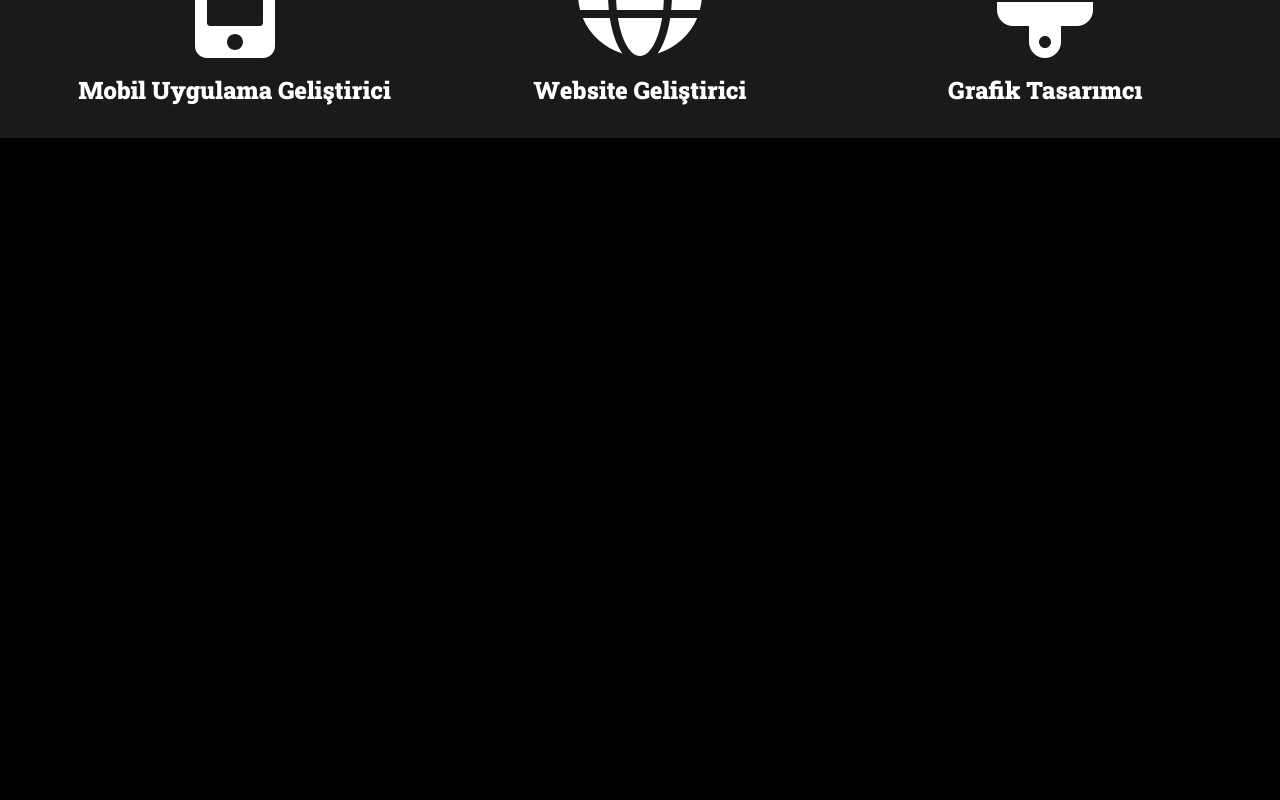
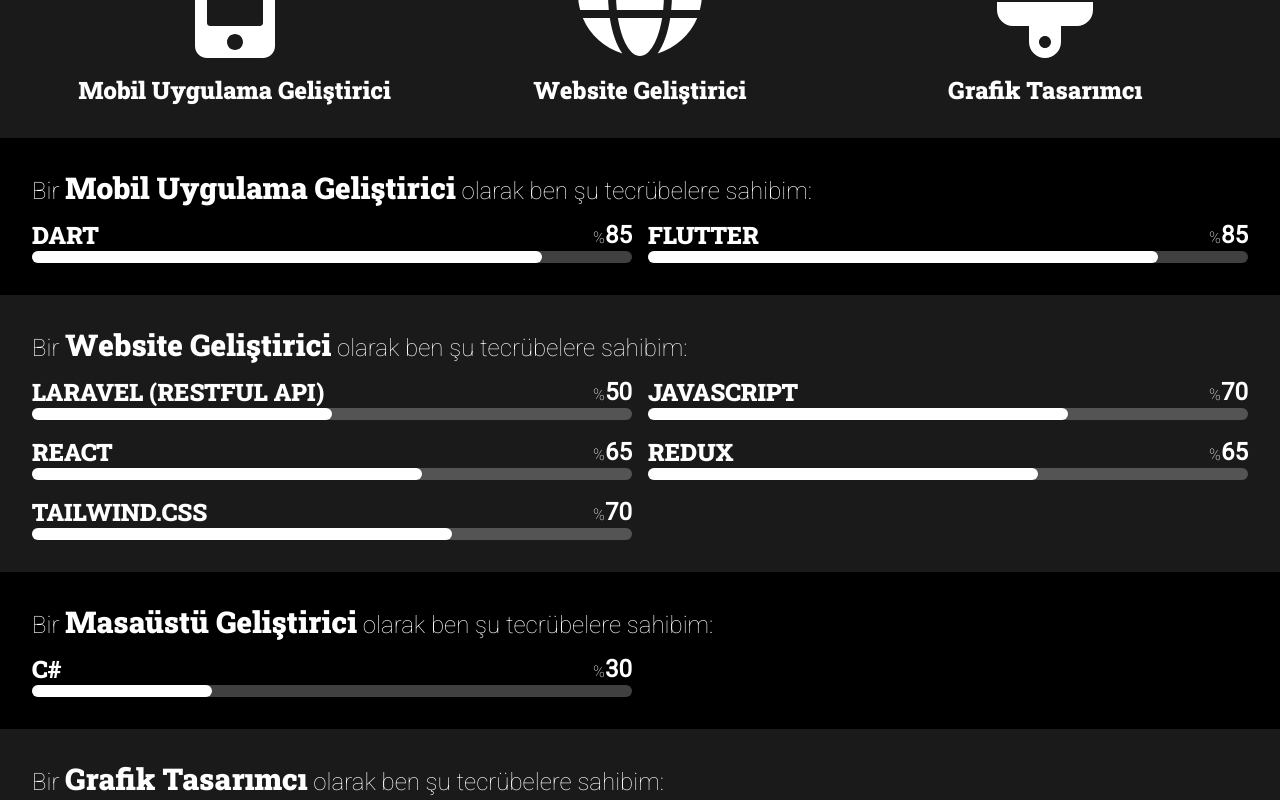
Before and after one commit to mehmetext/konukcudev, a React (Create React App) app: page / in a window 1280 px wide. Shown: the part 1080-1880 px from the top of the page. Before the commit the page ends 1218 px from the top, so only its background shows below. Built offline with nearby package versions, Linux system fonts and the light colour scheme.

Commit message:
MyExperiences componenti eklendi

```diff
--- a/src/App.jsx
+++ b/src/App.jsx
@@ -1,4 +1,5 @@
 import Header from "./components/Header";
+import MyExperiences from "./components/MyExperiences";
 import OkayWho from "./components/OkayWho";
 
 export default function App() {
@@ -6,6 +7,7 @@
 		<>
 			<Header />
 			<OkayWho />
+			<MyExperiences />
 		</>
 	);
 }
--- /dev/null
+++ b/src/components/MyExperiences/Experience.jsx
@@ -0,0 +1,20 @@
+export default function Experience({ experience }) {
+	return (
+		<div className="flex flex-col">
+			<div className="flex justify-between">
+				<span className="font-slab text-2xl font-bold">{experience.name}</span>
+				<div className="font-light">
+					%<span className="font-bold text-2xl">{experience.rate}</span>
+				</div>
+			</div>
+			<div className="h-[12px] w-full rounded-full bg-white bg-opacity-25">
+				<div
+					className="h-[12px] rounded-full bg-white"
+					style={{
+						width: `${experience.rate > 100 ? 100 : experience.rate}%`,
+					}}
+				></div>
+			</div>
+		</div>
+	);
+}
--- /dev/null
+++ b/src/components/MyExperiences/Title.jsx
@@ -0,0 +1,8 @@
+export default function Title({ title }) {
+	return (
+		<div className="font-light text-2xl mb-3">
+			Bir <span className="font-bold font-slab text-3xl">{title}</span> olarak
+			ben şu tecrübelere sahibim:
+		</div>
+	);
+}
--- /dev/null
+++ b/src/components/MyExperiences/index.jsx
@@ -0,0 +1,24 @@
+import { myExperiences } from "../../utils/data";
+import Section from "../Section";
+import Experience from "./Experience";
+import Title from "./Title";
+
+export default function MyExperiences() {
+	console.log(myExperiences);
+	return (
+		<>
+			{myExperiences.map((experienceGroup, i) => {
+				return (
+					<Section isLight={i % 2 === 1}>
+						<Title title={experienceGroup.experienceGroupName} />
+						<div className="grid sm:grid-cols-2 gap-4 w-full">
+							{experienceGroup.experiences.map((experience, j) => {
+								return <Experience key={j} experience={experience} />;
+							})}
+						</div>
+					</Section>
+				);
+			})}
+		</>
+	);
+}
```
